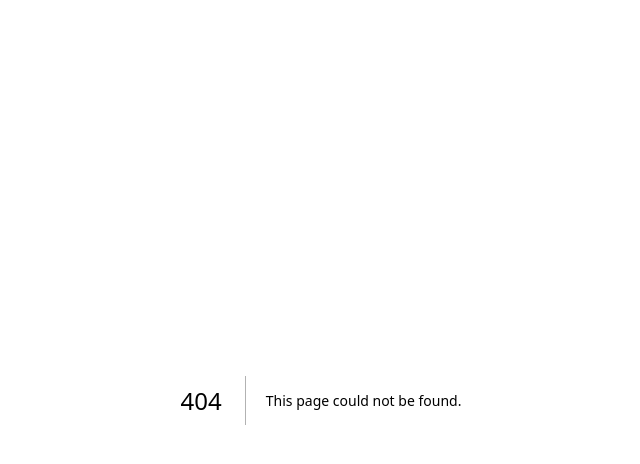
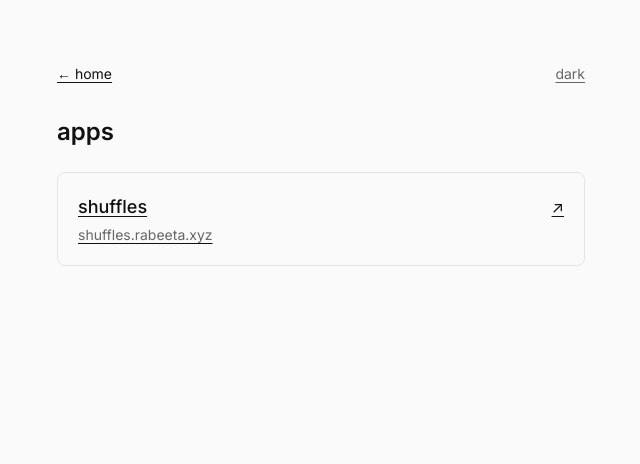
Before and after one commit to rabeeh-ta/me-website, a Next.js app: page /apps in a window 1280 px wide. Before the commit this address had no page. Shown: the top 464 px of the page, without its empty margins (319-959 px from the left). Built offline with nearby package versions, Linux system fonts and the light colour scheme.

Commit message:
Add apps page with Shuffles link

```diff
--- /dev/null
+++ b/src/app/apps/page.tsx
@@ -0,0 +1,32 @@
+import type { Metadata } from "next";
+import Link from "next/link";
+import ThemeToggle from "@/components/ThemeToggle";
+
+export const metadata: Metadata = {
+  title: "apps | rabeeh t a",
+  description: "Apps by rabeeh t a.",
+};
+
+export default function AppsPage() {
+  return (
+    <main className="max-w-xl mx-auto px-6 py-16">
+      <div className="flex items-center justify-between">
+        <Link href="/" className="text-sm">← home</Link>
+        <ThemeToggle />
+      </div>
+
+      <h1 className="mt-8 text-2xl font-semibold">apps</h1>
+
+      <a
+        href="https://shuffles.rabeeta.xyz"
+        className="mt-6 block rounded-lg border border-border p-5 no-underline transition-colors hover:border-muted focus-visible:outline-2 focus-visible:outline-offset-4 focus-visible:outline-foreground"
+      >
+        <div className="flex items-center justify-between gap-4">
+          <h2 className="text-lg font-medium">shuffles</h2>
+          <span aria-hidden="true">↗</span>
+        </div>
+        <p className="mt-1 text-sm text-muted">shuffles.rabeeta.xyz</p>
+      </a>
+    </main>
+  );
+}
--- a/src/app/page.tsx
+++ b/src/app/page.tsx
@@ -1,4 +1,5 @@
 import Image from "next/image";
+import Link from "next/link";
 import ThemeToggle from "@/components/ThemeToggle";
 import Portfolio from "@/components/Portfolio";
 import { projects } from "@/data/projects";
@@ -41,6 +42,7 @@ export default async function Home() {
 
       {/* socials */}
       <div className="mt-6 flex flex-wrap gap-x-4 gap-y-1 text-sm">
+        <Link href="/apps">apps</Link>
         {socials.map((s) => (
           <a
             key={s.name}
```
